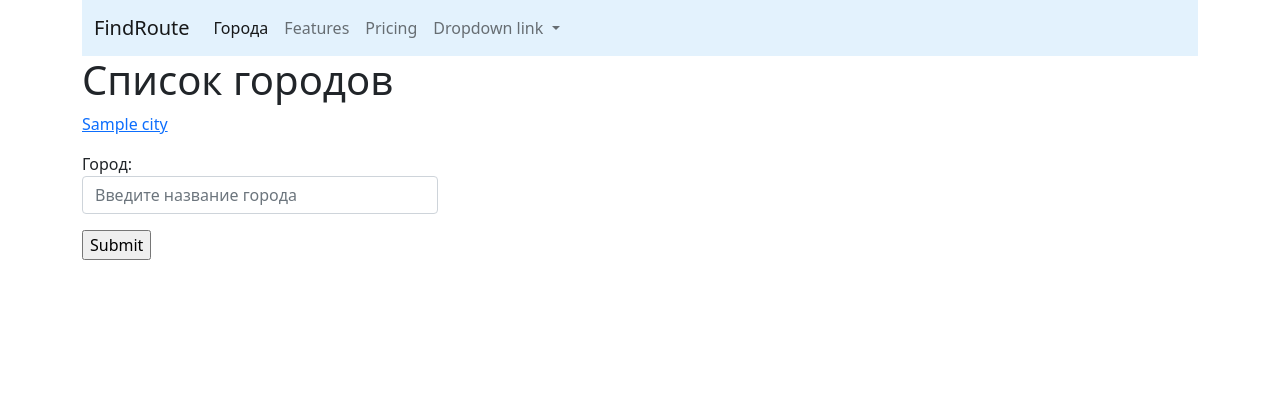
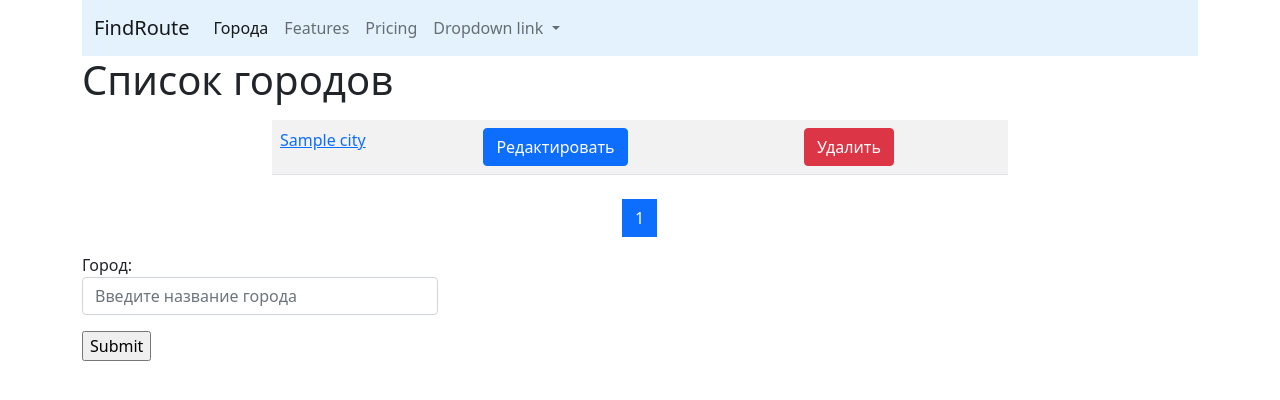
Before and after one commit to AnniLevi/Find_route, a Django app: page /cities/ in a window 1280 px wide. Shown: the top 400 px of the page. Run offline with Django 3.2, Linux system fonts and the light colour scheme; tables that the repository leaves empty hold one stand-in row (values such as "Sample post").

Commit message:
add pagination

```diff
--- a/cities/templates/cities/home.html
+++ b/cities/templates/cities/home.html
@@ -5,14 +5,53 @@
 {% block content %}
 <h1>Список городов</h1>
 <div class="row">
-    <div class="col-md">
-        {% for object in objects_list %}
-            <p>
-                <a href="{% url 'cities:detail' pk=object.pk %}">{{ object.name }}</a>
-            </p>
-        {% endfor %}
+    <div class="col-md-8 mx-auto my-2">
+        <table class="table table-striped">
+            {% for object in page_obj %}
+                <tr>
+                    <td>
+                        <a href="{% url 'cities:detail' pk=object.pk %}">{{ object.name }}</a>
+                    </td>
+                    <td>
+                        <a href="{% url 'cities:update' pk=object.pk %}">
+                        <button type="submit" class="btn btn-primary">Редактировать</button>
+                        </a>
+                    </td>
+                    <td>
+                        <a href="{% url 'cities:delete' pk=object.pk %}">
+                        <button type="submit" class="btn btn-danger">Удалить</button>
+                        </a>
+                    </td>
+                </tr>
+            {% endfor %}
+        </table>
     </div>
 </div>
+
+
+<nav aria-label="Page navigation example">
+    <ul class="pagination justify-content-center">
+        <li class="page-item">
+            {% if page_obj.has_previous %}
+                <a class= "page-link" href="?page={{ page_obj.previous_page_number }}" aria-label="Previous">
+                    <span aria-hidden="true">&laquo;</span>
+                </a>
+            {% endif %}
+        </li>
+        {% for page in page_obj.paginator.page_range %}
+            <li class="page-item {% if page == page_obj.number %} active {% endif %} ">
+                <a class="page-link" href="?page={{ page }}">{{ page }}</a>
+            </li>
+        {% endfor %}
+        <li class="page-item">
+            {% if page_obj.has_next %}
+                <a class="page-link" href="?page={{ page_obj.paginator.num_pages }}" aria-label="Next">
+                    <span aria-hidden="true">&raquo;</span>
+                </a>
+            {% endif %}
+        </li>
+    </ul>
+</nav>
 
 <div class="row">
     <div class="col-md-4">
--- a/cities/urls.py
+++ b/cities/urls.py
@@ -3,8 +3,9 @@ from cities.views import *
 
 
 urlpatterns = [
-    path('', home, name='home'),
+    # path('', home, name='home'),
     # path('<int:pk>/', home, name='home'),
+    path('',ContactListView.as_view(), name='home'),
     path('detail/<int:pk>/', CityDetailView.as_view(), name='detail'),
     path('add/', CityCreateView.as_view(), name='create'),
     path('update/<int:pk>', CityUpdateView.as_view(), name='update'),
--- a/cities/views.py
+++ b/cities/views.py
@@ -1,6 +1,7 @@
+from django.core.paginator import Paginator
 from django.shortcuts import render, get_object_or_404
 from django.urls import reverse_lazy
-from django.views.generic import DetailView, CreateView, UpdateView, DeleteView
+from django.views.generic import DetailView, CreateView, UpdateView, DeleteView, ListView
 from cities.models import City
 from cities.forms import HtmlForm, CityForm
 
@@ -10,6 +11,7 @@ __all__ = (
     'CityCreateView',
     'CityUpdateView',
     'CityDeleteView',
+    'ContactListView',
 )
 
 
@@ -26,7 +28,10 @@ def home(request, pk=None):
         # return render(request, 'cities/detail.html', context)
     form = CityForm()
     qs = City.objects.all()
-    context = {'objects_list': qs, 'form': form}
+    lst = Paginator(qs, 3)
+    page_number = request.GET.get('page')
+    page_obj = lst.get_page(page_number)
+    context = {'page_obj': page_obj, 'form': form}
     return render(request, 'cities/home.html', context)
 
 
@@ -56,3 +61,15 @@ class CityDeleteView(DeleteView):
 
     def get(self, request, *args, **kwargs):    # без отдельной страницы delete.html
         return self.post(request, *args, **kwargs)
+
+
+class ContactListView(ListView):
+    paginate_by = 2
+    model = City
+    template_name = 'cities/home.html'
+
+    def get_context_data(self, **kwargs):
+        context = super().get_context_data(**kwargs)
+        form = CityForm()
+        context['form'] = form
+        return context
```
